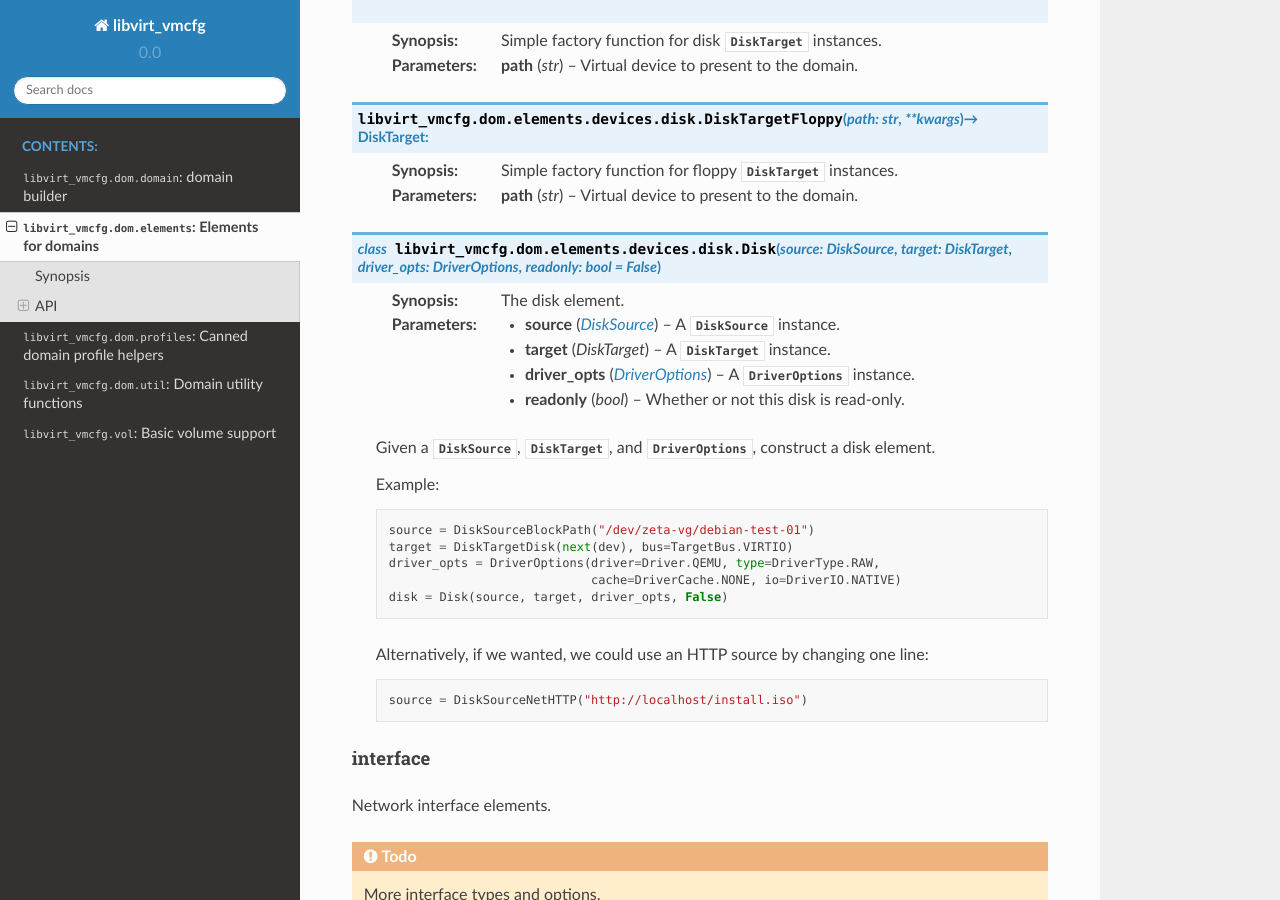
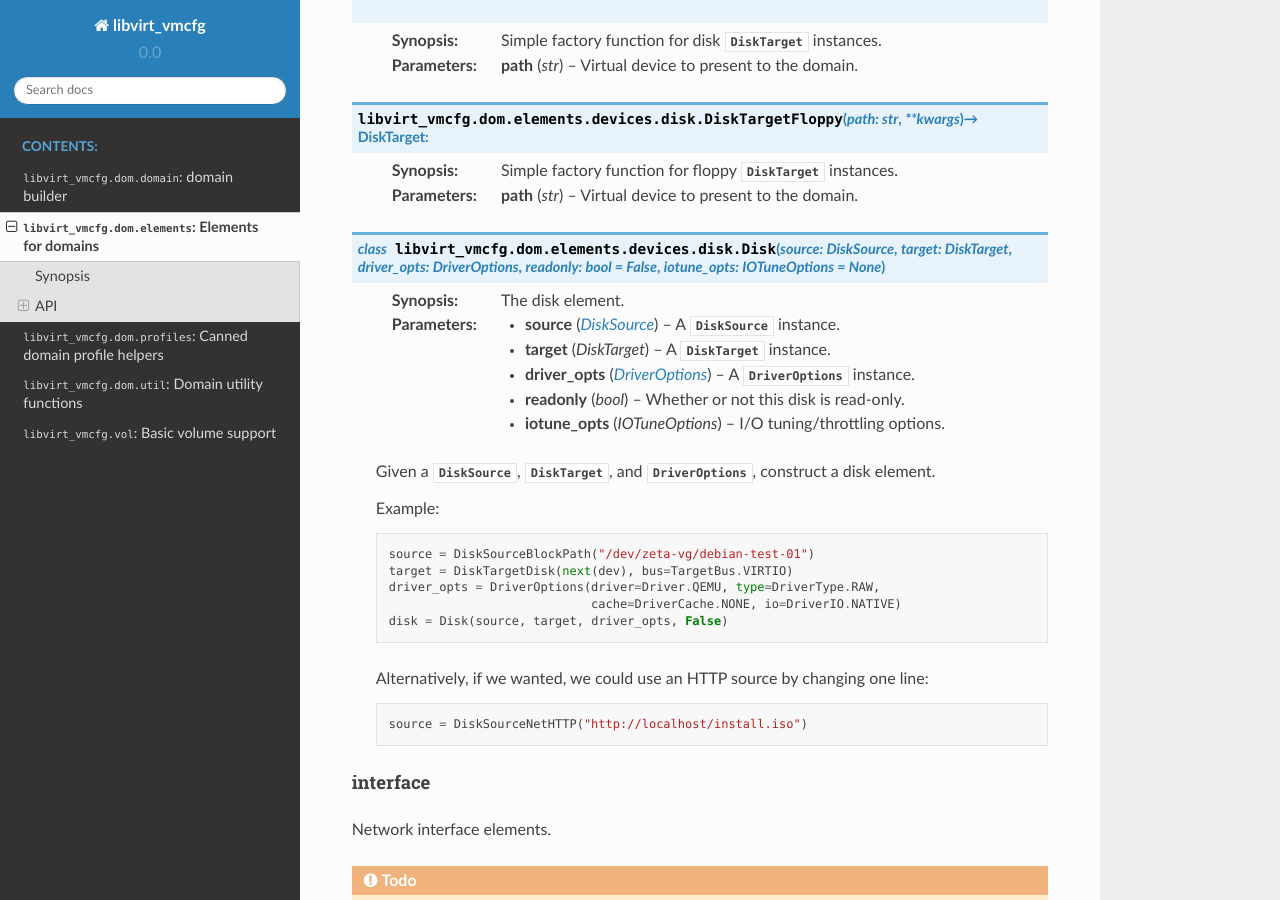
Before and after one commit to Elizafox/libvirt_vmcfg, a Sphinx documentation site: the page built from docs/source/dom/elements.rst, in a window 1280 px wide and 900 px high, scrolled down 20516 px. Built offline with Sphinx 7.4.7 and the Read the Docs theme 2.0.0, drawn with Linux system fonts in a browser that asks for light colours.

Commit message:
Disk: Document the iotune_opts parameter

```diff
--- a/docs/source/dom/elements.rst
+++ b/docs/source/dom/elements.rst
@@ -1110,13 +1110,15 @@ Disk elements.
 
 
 .. py:class:: Disk(source: DiskSource, target: DiskTarget, driver_opts: \
-                   DriverOptions, readonly: bool = False)
+                   DriverOptions, readonly: bool = False, iotune_opts: \
+                   IOTuneOptions = None)
 
    :synopsis: The disk element.
    :param DiskSource source: A :py:class:`DiskSource` instance.
    :param DiskTarget target: A :py:class:`DiskTarget` instance.
    :param DriverOptions driver_opts: A :py:class:`DriverOptions` instance.
    :param bool readonly: Whether or not this disk is read-only.
+   :param IOTuneOptions iotune_opts: I/O tuning/throttling options.
 
    Given a :py:class:`DiskSource`, :py:class:`DiskTarget`, and
    :py:class:`DriverOptions`, construct a disk element.
```
